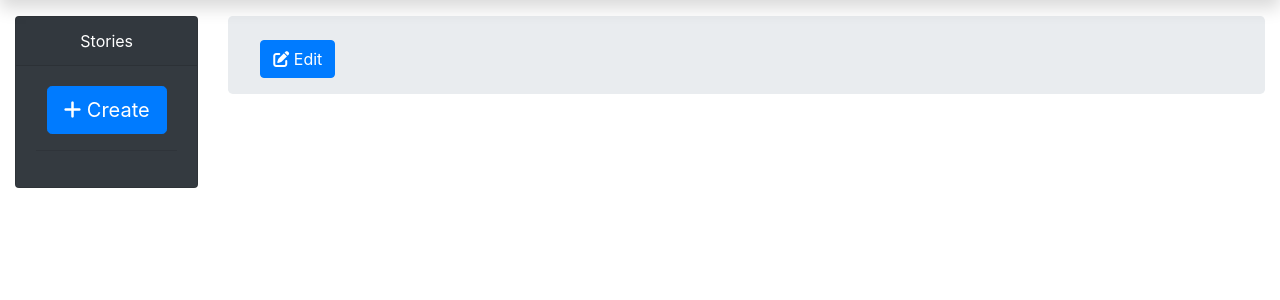
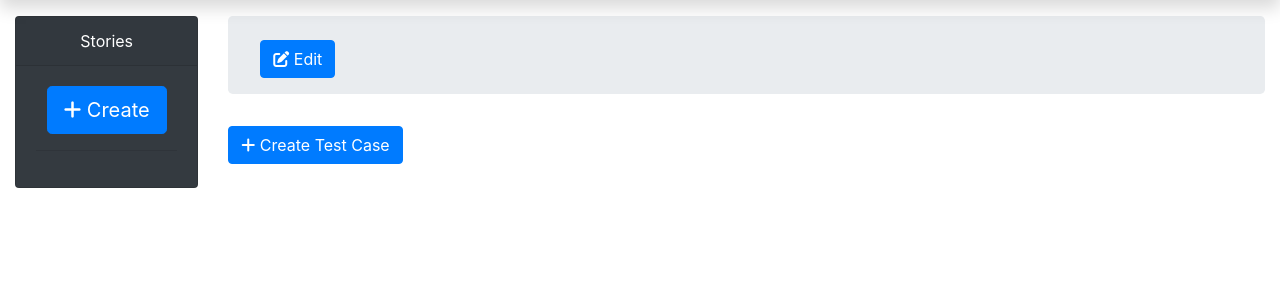
Before and after one commit to abuck351/kewayy-django, a Django app: template kewayy_project/templates/kewayy_app/show_story.html in a window 1280 px wide. Shown: the part 56-356 px from the top of the page. Run offline with Django 3.2, Linux system fonts and the light colour scheme; the template is opened without the code that fills it: values that come from a table or form of the project are taken from there, others are empty; some libraries are stand-ins or nearby versions.

Commit message:
Adds a modal that allows for the creation of new test cases

```diff
--- /dev/null
+++ b/kewayy_project/kewayy_app/forms.py
@@ -0,0 +1,15 @@
+from django import forms
+from kewayy_app.models import TestCase
+
+
+class CreateTestCaseForm(forms.ModelForm):
+    is_enabled = forms.BooleanField(required=False)
+    is_automated = forms.BooleanField(required=False)
+    criteria = forms.CharField(
+        widget=forms.Textarea,
+        max_length=TestCase.criteria_max_length,
+        help_text='Please write the criteria for the test case.')
+
+    class Meta:
+        model = TestCase
+        exclude = ('story', 'has_passed')
--- a/kewayy_project/kewayy_app/templatetags/kewayy_template_tags.py
+++ b/kewayy_project/kewayy_app/templatetags/kewayy_template_tags.py
@@ -13,3 +13,31 @@ def show_story_sidebar(current_story=None):
 @register.inclusion_tag('kewayy_app/test_case.html')
 def show_test_case(test_case, index: int):
     return {'test_case': test_case, 'index': index}
+
+
+@register.filter(name='add_attributes')
+def add_attributes(field, attributes):
+    """
+    Add attributes to fields (from form.visible_fields, etc...)
+    Attributes without a ':' are automatically assigned to be a class
+    Attributes can have a ':' to specify the attibute (e.g. class:myclass)
+    Example: {{ field|add_attributes:"my-awesome-class" }}
+    """
+    attrs = {}
+    raw_attrs = attributes.split(',')
+
+    for raw_attr in raw_attrs:
+        if ':' in raw_attr:
+            # attr:value
+            attr, value = raw_attr.split(':')
+            attrs[attr] = value
+        else:
+            # class:value
+            attrs['class'] = raw_attr
+
+    return field.as_widget(attrs=attrs)
+
+
+@register.inclusion_tag('kewayy_app/field.html')
+def display_field(field):
+    return {'field': field}
--- a/kewayy_project/kewayy_app/urls.py
+++ b/kewayy_project/kewayy_app/urls.py
@@ -8,4 +8,5 @@ urlpatterns = [
     path('', views.index, name='index'),
     path('stories/', views.show_all_stories, name='show_all_stories'),
     path('stories/<slug:story_slug>/', views.show_story, name='show_story'),
+    path('stories/<slug:story_slug>/create_test_case', views.create_test_case, name='create_test_case'),
 ]
--- /dev/null
+++ b/kewayy_project/templates/kewayy_app/field.html
@@ -0,0 +1,14 @@
+{% load kewayy_template_tags %}
+
+<div class="form-group">
+    {% for error in field.errors %}
+        <div role="alert" class="alert alert-danger">
+            {{ error }}
+        </div>
+    {% endfor %}
+
+    <label>{{ field.label }}
+        {{ field|add_attributes:"form-control" }}
+    </label>
+    <small class="form-text text-muted">{{ field.help_text }}</small>
+  </div>
--- a/kewayy_project/templates/kewayy_app/show_story.html
+++ b/kewayy_project/templates/kewayy_app/show_story.html
@@ -24,6 +24,38 @@
                     <div class="modal-footer">
                         <button type="button" class="btn btn-secondary" data-dismiss="modal">Close</button>
                         <button type="submit" class="btn btn-primary" name="saveEditedStory">Save</button>
+                    </div>
+                </div>
+            </form>
+        </div>
+    </div>
+
+    <!--Create Test Case Modal-->
+    <div class="modal fade" id="createTestCaseModal" tabindex="-1" role="dialog" aria-labelledby="createTestCaseModalLabel">
+
+        <div class="modal-dialog modal-lg" role="document">
+            <form role="form" id="createTestCaseForm" method="POST" action="{% url 'kewayy_app:create_test_case' story.slug %}">
+                {% csrf_token %}
+
+                <div class="modal-content">
+                    <div class="modal-header">
+                        <h5 class="modal-title" id="createTestCaseModalLabel">Create Test Case</h5>
+                        <button type="button" class="close" data-dismiss="modal" aria-label="Close">
+                            <span aria-hidden="true">&times;</span>
+                        </button>
+                    </div>
+                    <div class="modal-body">
+                        {% for hidden in create_test_case_form.hidden_fields %}
+                            {{ hidden }}
+                        {% endfor %}
+
+                        {% for field in create_test_case_form.visible_fields %}
+                            {% display_field field %}
+                        {% endfor %}
+                    </div>
+                    <div class="modal-footer">
+                        <button type="button" class="btn btn-secondary" data-dismiss="modal">Close</button>
+                        <button type="submit" class="btn btn-primary" name="createTestCase">Create</button>
                     </div>
                 </div>
             </form>
@@ -58,6 +90,11 @@
             {% for test_case in test_cases %}
                 {% show_test_case test_case forloop.counter %}
             {% endfor %}
+
+            <!--Create Test Case Button-->
+            <button type="button" class="btn btn-primary" data-toggle="modal" data-target="#createTestCaseModal">
+                <i class="fas fa-plus"></i> Create Test Case
+            </button>
         </div>
     </div>
 {% endblock %}
--- a/kewayy_project/templates/kewayy_app/test_case.html
+++ b/kewayy_project/templates/kewayy_app/test_case.html
@@ -1,4 +1,4 @@
-<div class="card bg-dark text-light p-2 my-3">
+<div class="card bg-dark text-light p-2 my-3" id="testcase{{ index }}">
     <div class="row">
         <div class="col-sm-12 col-md-2 text-center my-2">
             <p class="lead">#{{ index }}</p>
```
Also changed, not shown: kewayy_project/kewayy_app/views.py (+26 -1 lines).
